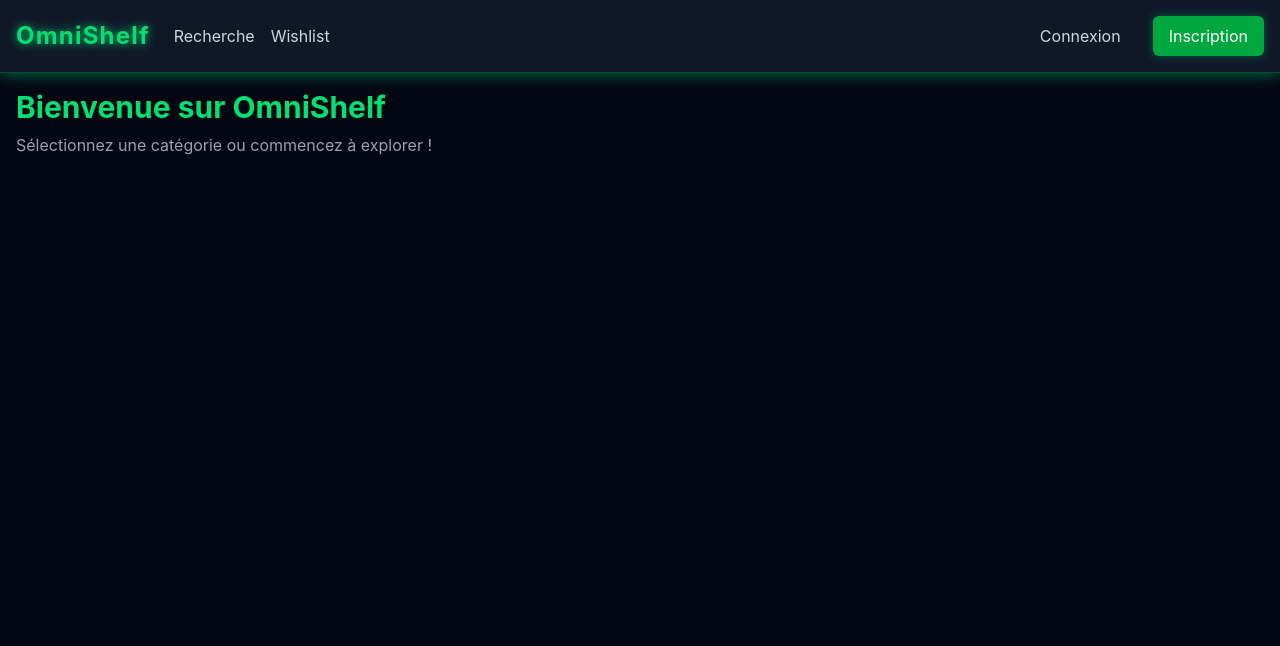
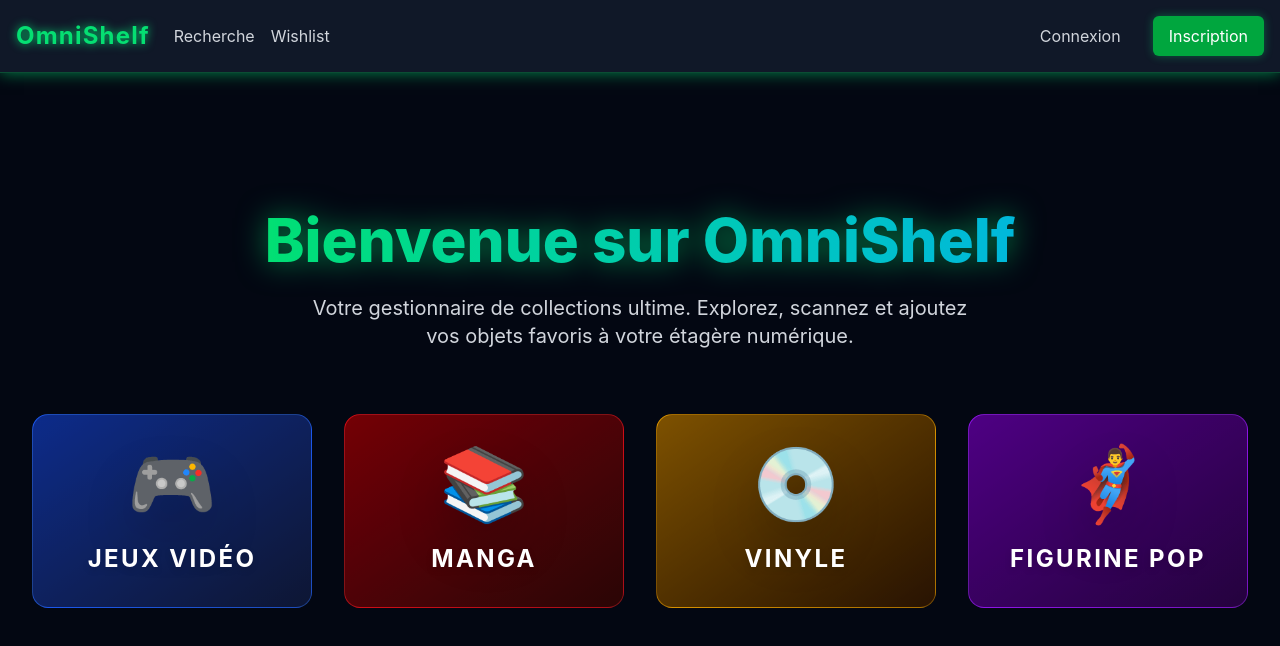
Before and after one commit to Marfael34/OmniShelf, a React (Vite) app in the folder front_OmniShelf/: page / in a window 1280 px wide. Shown: the top 646 px of the page. Built offline with nearby package versions, Linux system fonts and the light colour scheme.

Commit message:
feat(front): implémentation UI de la page d'accueil avec catégories thématiques

```diff
--- a/front_OmniShelf/src/screens/Home.jsx
+++ b/front_OmniShelf/src/screens/Home.jsx
@@ -1,12 +1,66 @@
+import { Link } from "react-router-dom";
+
+const categories = [
+  {
+    id: "game",
+    title: "Jeux Vidéo",
+    icon: "🎮",
+    classes:
+      "from-blue-700 to-blue-950 border-blue-500/30 hover:shadow-[0_0_25px_rgba(59,130,246,0.6)] hover:border-blue-400",
+  },
+  {
+    id: "manga",
+    title: "Manga",
+    icon: "📚",
+    classes:
+      "from-red-700 to-red-950 border-red-500/30 hover:shadow-[0_0_25px_rgba(239,68,68,0.6)] hover:border-red-400",
+  },
+  {
+    id: "vinyl",
+    title: "Vinyle",
+    icon: "💿",
+    classes:
+      "from-yellow-600 to-yellow-950 border-yellow-500/30 hover:shadow-[0_0_25px_rgba(234,179,8,0.6)] hover:border-yellow-400",
+  },
+  {
+    id: "pop",
+    title: "Figurine POP",
+    icon: "🦸‍♂️",
+    classes:
+      "from-purple-700 to-purple-950 border-purple-500/30 hover:shadow-[0_0_25px_rgba(168,85,247,0.6)] hover:border-purple-400",
+  },
+];
+
 const Home = () => {
   return (
-    <div>
-      <h1 className="text-3xl font-bold text-green-400">
-        Bienvenue sur OmniShelf
-      </h1>
-      <p className="mt-2 text-gray-400">
-        Sélectionnez une catégorie ou commencez à explorer !
-      </p>
+    <div className="flex flex-col items-center justify-center min-h-[80vh] space-y-16 py-8">
+      <div className="text-center space-y-6">
+        <h1 className="text-5xl md:text-6xl font-extrabold text-transparent bg-clip-text bg-gradient-to-r from-green-400 to-cyan-500 drop-shadow-[0_0_15px_rgba(0,255,128,0.5)]">
+          Bienvenue sur OmniShelf
+        </h1>
+        <p className="text-xl text-gray-300 max-w-2xl mx-auto">
+          Votre gestionnaire de collections ultime. Explorez, scannez et ajoutez
+          vos objets favoris à votre étagère numérique.
+        </p>
+      </div>
+
+      <div className="grid grid-cols-1 md:grid-cols-2 lg:grid-cols-4 gap-8 w-full max-w-7xl px-4">
+        {categories.map((cat) => (
+          <Link
+            key={cat.id}
+            to={`/search?category=${cat.id}`}
+            className={`group relative overflow-hidden rounded-2xl bg-gradient-to-br ${cat.classes} border p-8 flex flex-col items-center justify-center gap-6 transition-all duration-300 transform hover:-translate-y-2`}
+          >
+            <div className="absolute inset-0 bg-black/40 group-hover:bg-transparent transition-colors duration-300"></div>
+            <span className="text-7xl drop-shadow-2xl z-10 transition-transform group-hover:scale-110 duration-300">
+              {cat.icon}
+            </span>
+            <h2 className="text-2xl font-bold text-white tracking-widest z-10 drop-shadow-md uppercase">
+              {cat.title}
+            </h2>
+          </Link>
+        ))}
+      </div>
     </div>
   );
 };
```
Also changed, not shown: 1 other file (tests, documents, lock files or other folders).
